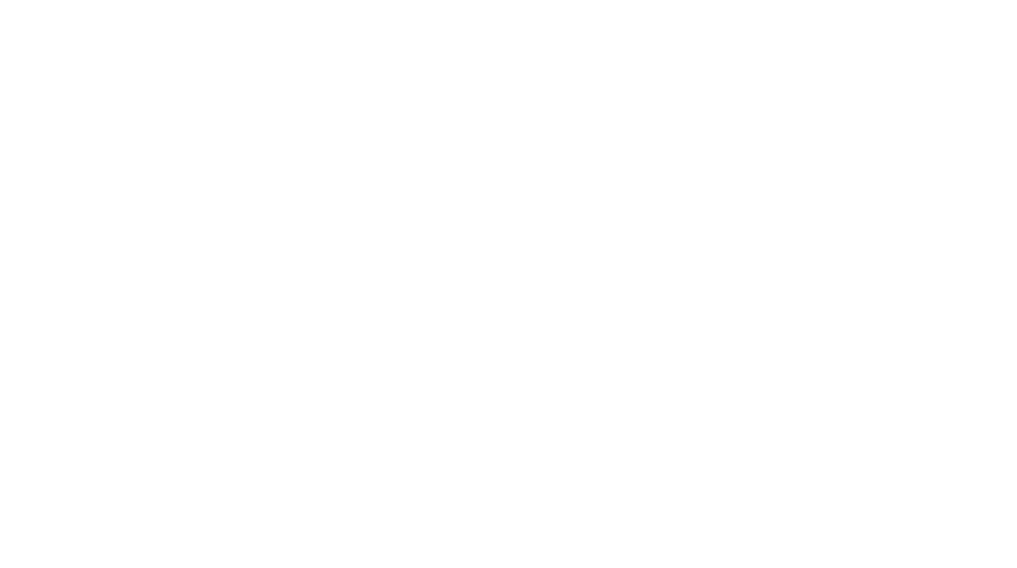
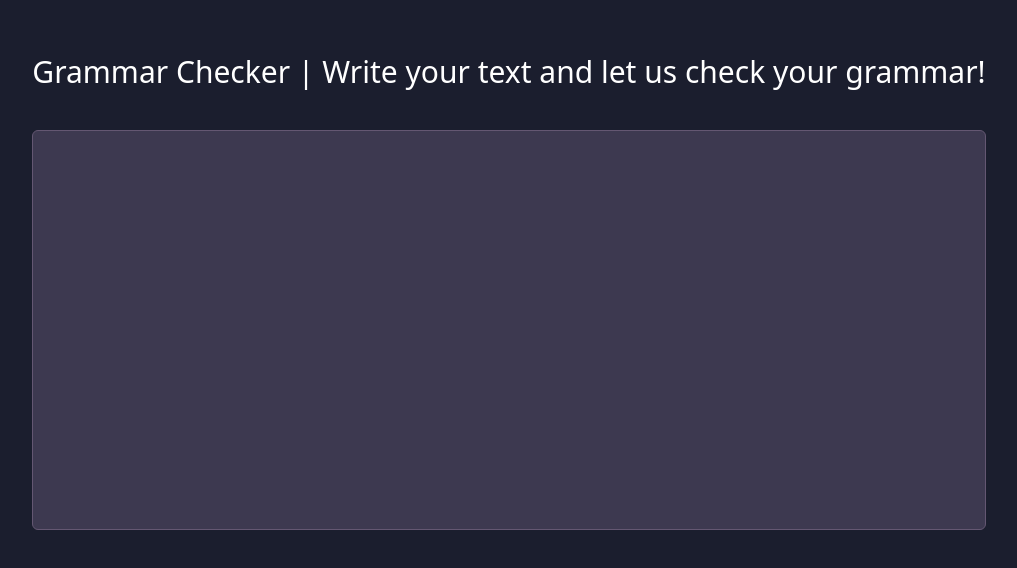
Before and after one commit to GabrielCarames/grammar-gate, a Next.js app: page / in a window 1280 px wide. Shown: the part 108-676 px from the top of the page, without its empty margins (131-1148 px from the left). Built offline with nearby package versions, Linux system fonts and the light colour scheme.

Commit message:
feat(index): add textarea input

```diff
--- a/src/pages/index.tsx
+++ b/src/pages/index.tsx
@@ -4,12 +4,25 @@ export default function Home() {
   return (
     <>
       <Head>
-        <title>Create Next App</title>
+        <title>Grammar Checker</title>
         <meta name="description" content="Generated by create next app" />
         <meta name="viewport" content="width=device-width, initial-scale=1" />
         <link rel="icon" href="/favicon.ico" />
       </Head>
-      <main></main>
+      <main className="bg-black text-white w-full h-screen px-5">
+        <div className="w-full h-full grid place-content-center">
+          <h1 className="text-3xl mb-10">
+            Grammar Checker | Write your text and let us check your grammar!
+          </h1>
+          <textarea
+            className="w-full min-h-[400px] h-max bg-gray-1 border border-gray-2 outline-none resize-none p-2 text-lg rounded-md"
+            name=""
+            id=""
+            cols={30}
+            rows={10}
+          ></textarea>
+        </div>
+      </main>
     </>
   )
 }
```
